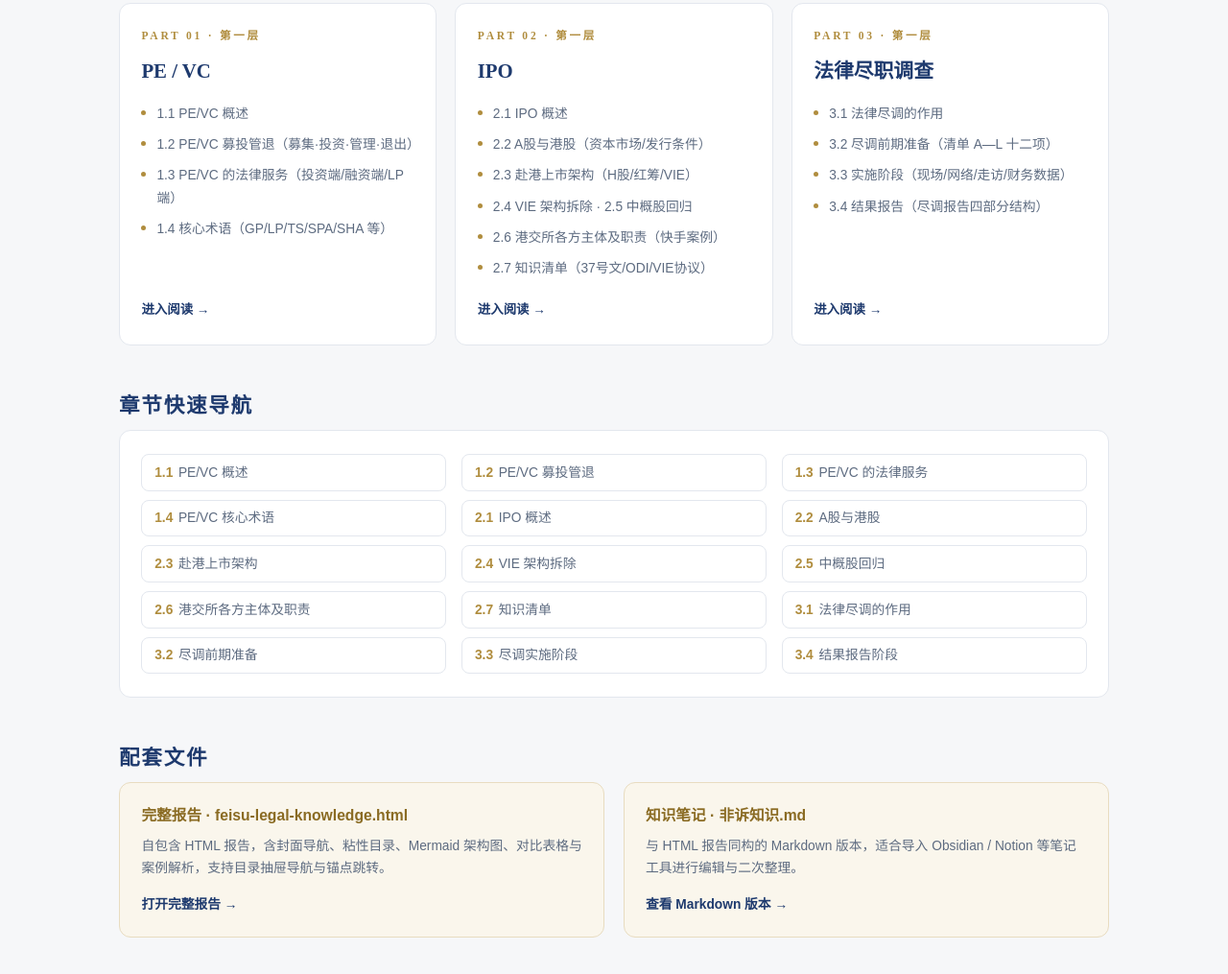
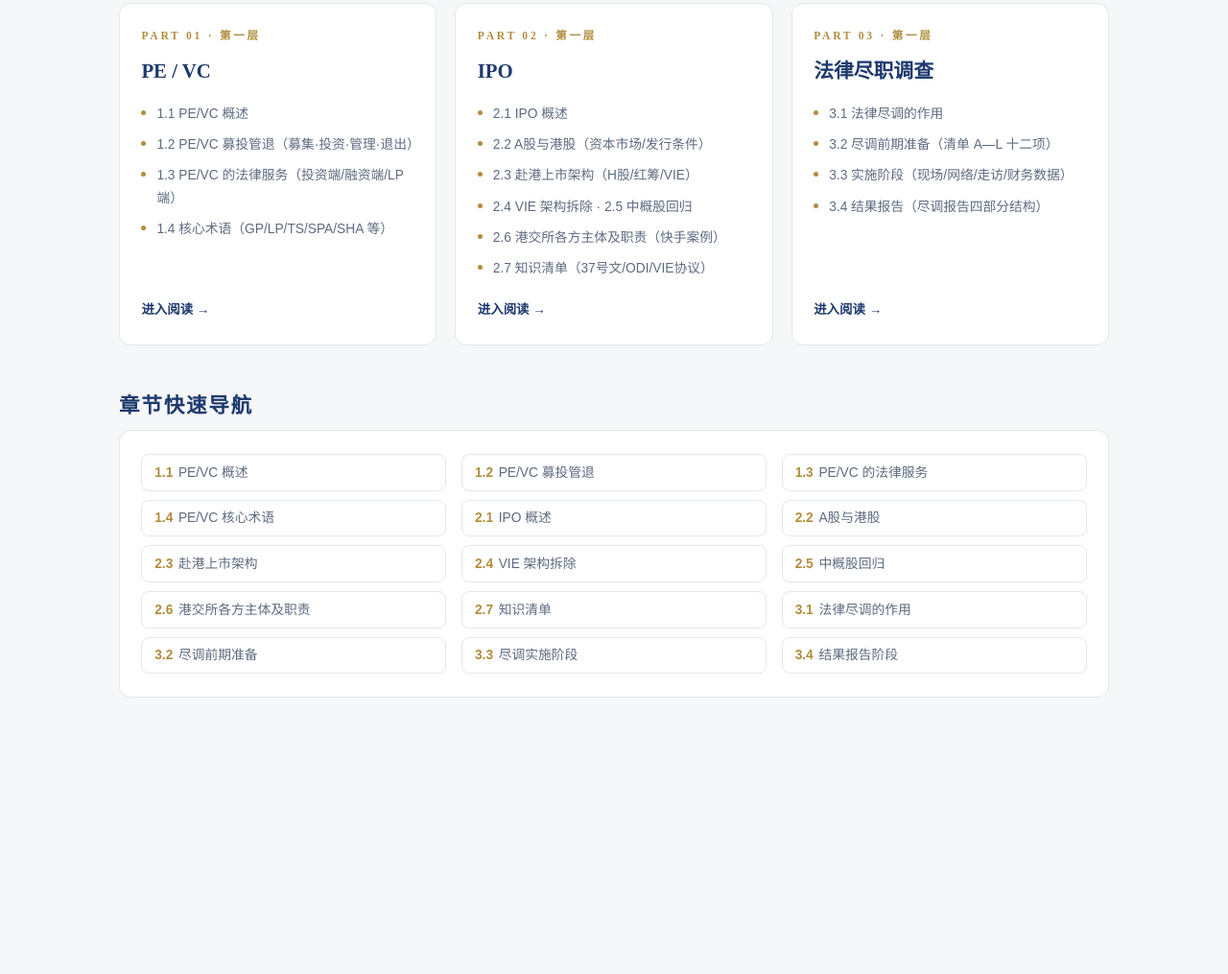
Before and after one commit to rhonda11066-hue/FS-KNOWLEDGE, a plain HTML site: page index.html in a window 1280 px wide. Shown: the part 698-1713 px from the top of the page at 96% size. After the commit the page ends 1526 px from the top, so only its background shows below. Drawn offline with Linux system fonts and the light colour scheme; a web font is replaced by a local one.

Commit message:
Update index.html

```diff
--- a/index.html
+++ b/index.html
@@ -378,18 +378,7 @@ footer {
     </div>
   </div>
 
-  <h2 class="sec-title">配套文件</h2>
 
-  <div class="files">
-    <div class="file-card">
-      <div class="f-t">完整报告 · feisu-legal-knowledge.html</div>
-      <p>自包含 HTML 报告，含封面导航、粘性目录、Mermaid 架构图、对比表格与案例解析，支持目录抽屉导航与锚点跳转。</p>
-      <a href="./feisu-legal-knowledge.html">打开完整报告 →</a>
-    </div>
-    <div class="file-card">
-      <div class="f-t">知识笔记 · 非诉知识.md</div>
-      <p>与 HTML 报告同构的 Markdown 版本，适合导入 Obsidian / Notion 等笔记工具进行编辑与二次整理。</p>
-      <a href="./非诉知识.md">查看 Markdown 版本 →</a>
     </div>
   </div>
 
```
